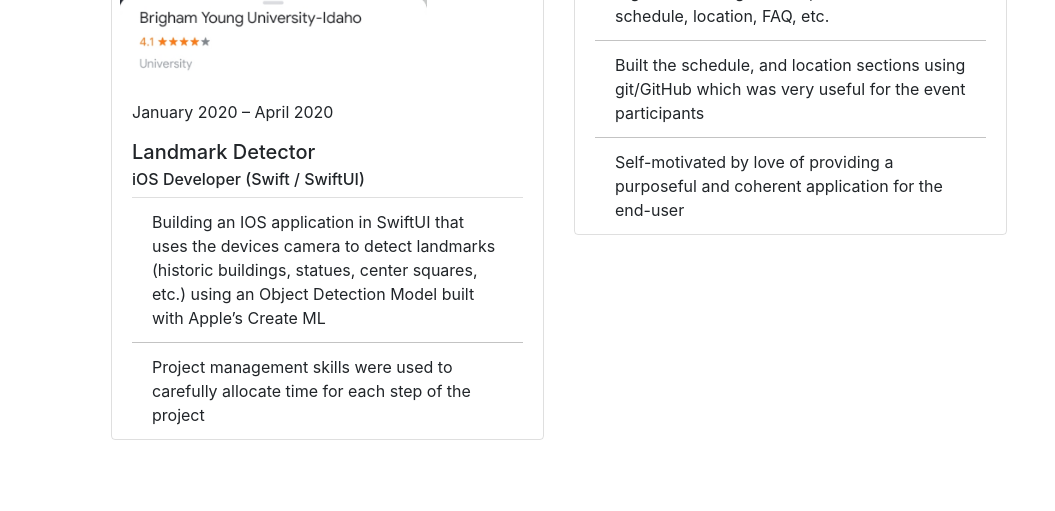
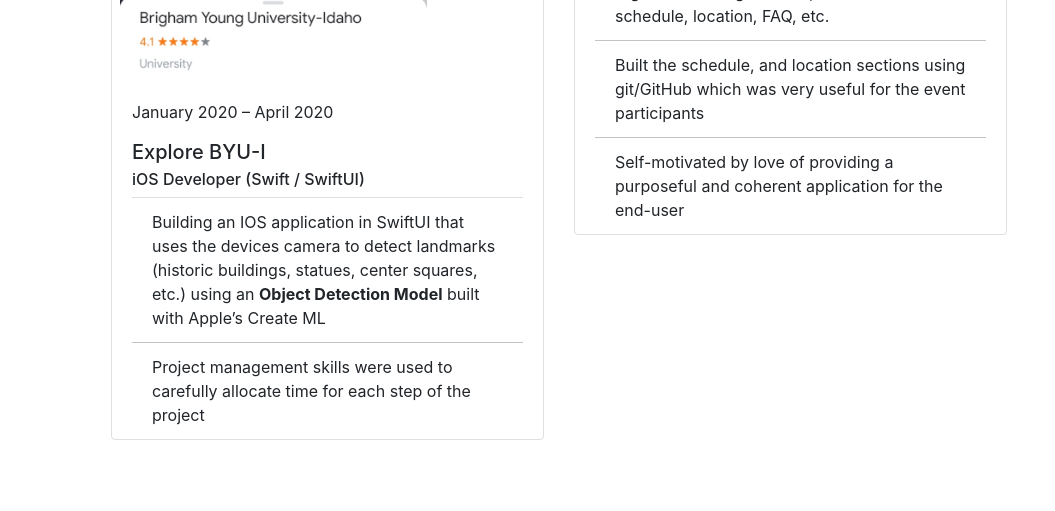
Before and after one commit to MerryCello/portfolio, a website with bundled scripts: page index.html in a window 1280 px wide. Shown: the part 2329-2840 px from the top of the page, without its empty margins (225-1280 px from the left). Built offline with nearby package versions, Linux system fonts and the light colour scheme; a web font is replaced by a local one.

Commit message:
added link for the Explore BYU-I (landmark detector) project

```diff
--- a/index.html
+++ b/index.html
@@ -328,20 +328,22 @@
             <div class="col-12 col-md-6 col-lg-6">
               <div class="card mb-4 bg-inherit">
                     <div class="edu-icons">
-                      <img
-                        class="card-img-top w-75 p-2"
-                        src="media/landmarkDetector.png"
-                        alt="Example screenshot of what the landmark detector app would have looked like once completely finished"
-                      />
+                      <a href="https://github.com/MerryCello/Explore-BYU-I" target="_blank">
+                        <img
+                          class="card-img-top w-75 p-2"
+                          src="media/landmarkDetector.png"
+                          alt="Example screenshot of what the landmark detector app would have looked like once completely finished"
+                        />
+                      </a>
                     </div>
 
                     <div class="card-body pb-0">
                         <p>January 2020 – April 2020</p>
-                        <h5 class="card-title">Landmark Detector</h5>
+                        <h5 class="card-title">Explore BYU-I</h5>
                         <h6 class="card-subtitle mb-2 color-blue">iOS Developer (Swift / SwiftUI)</h6>
                         <ul class="list-group list-group-flush">
                             <li class="list-group-item bg-inherit">
-                              Building an IOS application in SwiftUI that uses the devices camera to detect landmarks (historic buildings, statues, center squares, etc.) using an Object Detection Model built with Apple’s Create ML
+                              Building an IOS application in SwiftUI that uses the devices camera to detect landmarks (historic buildings, statues, center squares, etc.) using an <strong>Object Detection Model</strong> built with Apple’s Create ML
                             </li>
                             <li class="list-group-item bg-inherit">
                               Project management skills were used to carefully allocate time for each step of the project
```
